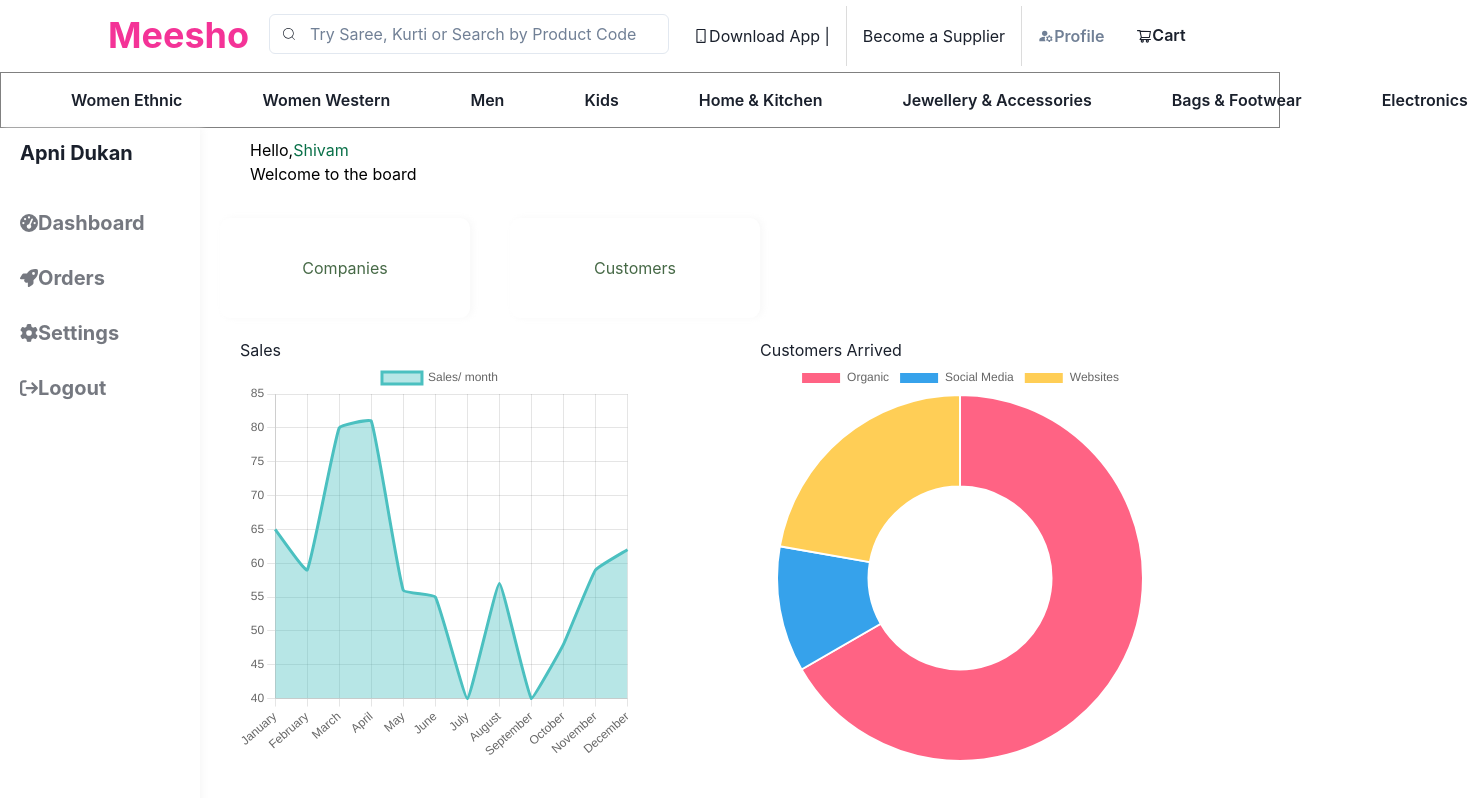
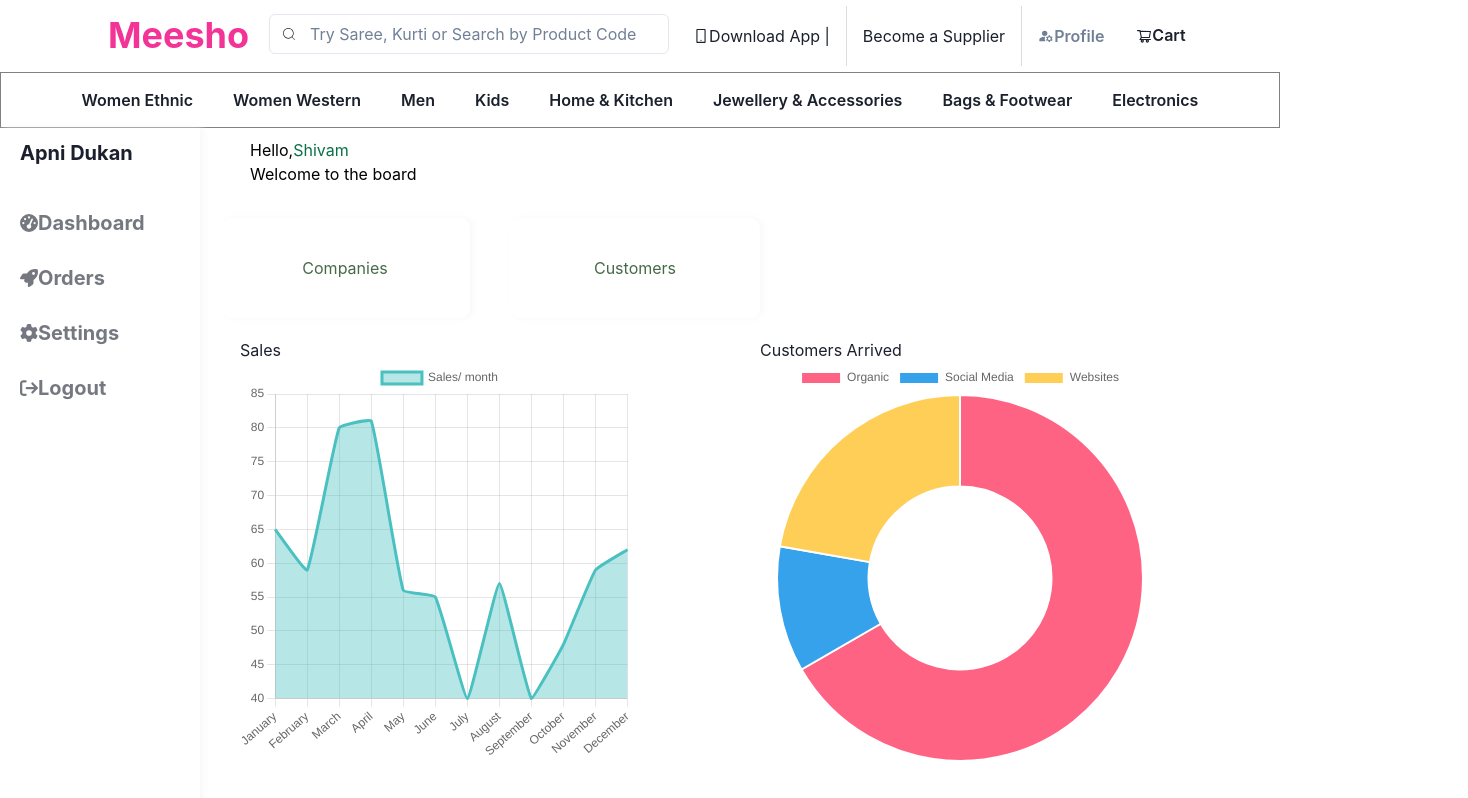
Before and after one commit to AshokPrjapati/Meesho-clone, a Next.js app: page / in a window 1280 px wide. Shown: the whole page, 1468 px wide, since content can reach past the window. Built offline with nearby package versions, Linux system fonts and the light colour scheme.

Commit message:
fixed : navbar alignment

```diff
--- a/src/components/Navbar/Navbar.jsx
+++ b/src/components/Navbar/Navbar.jsx
@@ -128,9 +128,10 @@
       </nav>
       <nav className={styles.nav_2}>
         <Flex
-          minWidth="max-content"
+          maxWidth="100%"
           alignItems="center"
-          gap="20"
+          gap="10"
+          justify={"center"}
           fontWeight={"semibold"}
         >
           <div className={styles.hoverplease}>
--- a/src/components/Navbar/Navbar.module.css
+++ b/src/components/Navbar/Navbar.module.css
@@ -30,7 +30,6 @@
 
 .nav_2 {
   padding: 15px 70px;
-
   border: 1px solid grey;
 }
 
```
